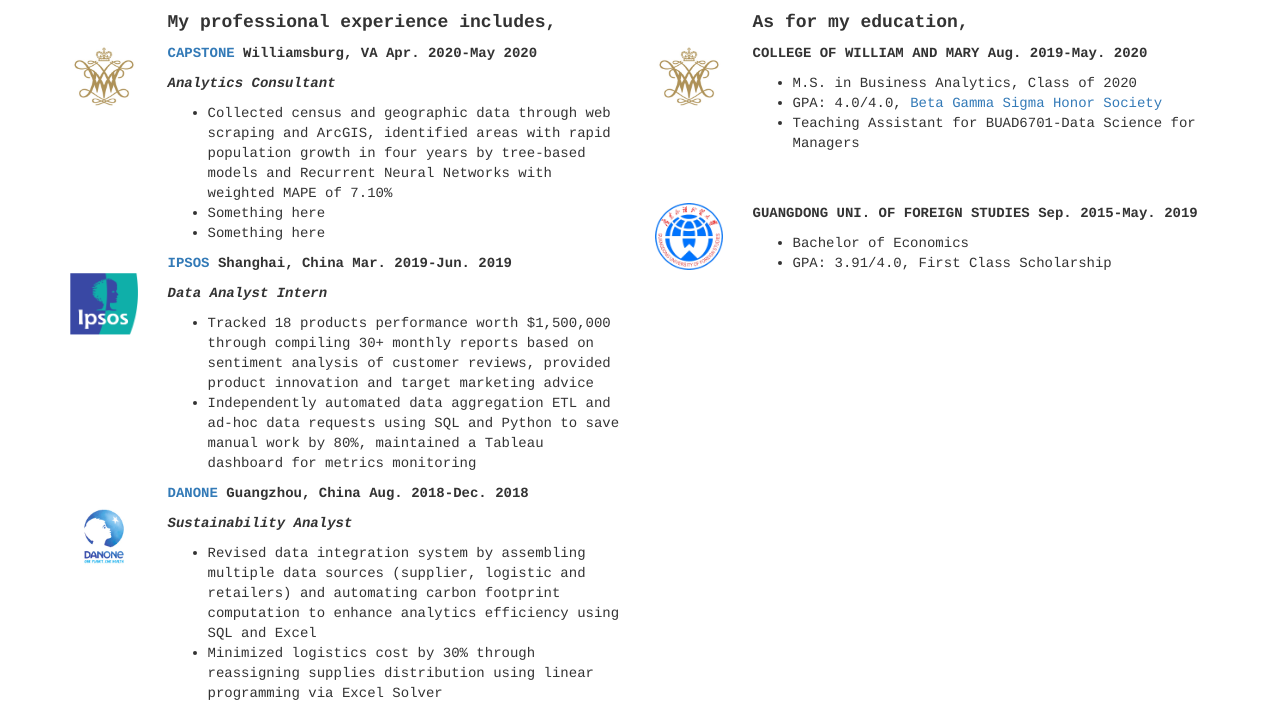
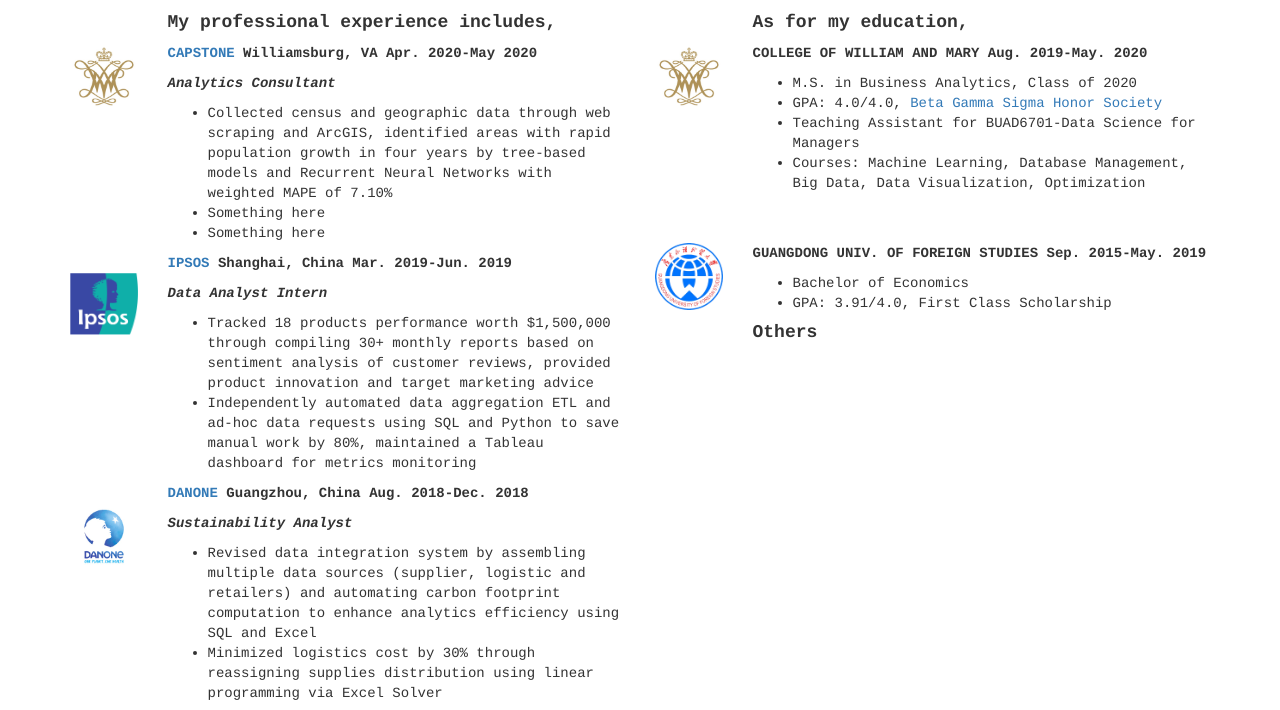
Before and after one commit to joezhou0928/joezhou.github.io, a plain HTML site: page index.html in a window 1280 px wide. Shown: the part 1218-1928 px from the top of the page. Drawn offline with nearby package versions, Linux system fonts and the light colour scheme.

Commit message:
Update index.html

```diff
--- a/index.html
+++ b/index.html
@@ -203,7 +203,8 @@
           <ul>
             <li>M.S. in Business Analytics, Class of 2020 <!--- Bullet point 1 --></li>
             <li>GPA: 4.0/4.0, <a href = "https://www.betagammasigma.org/about/what-is-bgs">Beta Gamma Sigma Honor Society</a></li> <!--- Bullet point 2 -->
-            <li>Teaching Assistant for BUAD6701-Data Science for Managers</li> <!--- Bullet point 3 -->
+            <li>Teaching Assistant for BUAD6701-Data Science for Managers</li>
+            <li>Courses: Machine Learning, Database Management, Big Data, Data Visualization, Optimization</li><!--- Bullet point 3 -->
           </ul>
         </div>
       </div>
@@ -216,11 +217,12 @@
         <div class = "col-lg-10 col-md-10 col-sm-6 col-xs-12">
           <br>
           <br>
-          <p><b>GUANGDONG UNI. OF FOREIGN STUDIES   Sep. 2015-May. 2019</b></p>
+          <p><b>GUANGDONG UNIV. OF FOREIGN STUDIES   Sep. 2015-May. 2019</b></p>
           <ul>
             <li>Bachelor of Economics</li>
             <li>GPA: 3.91/4.0, First Class Scholarship</li>
           </ul>
+          <h4><b>Others</b></h4> <!--- Header of the paragraph -->
         </div>
       </div>
 
```
